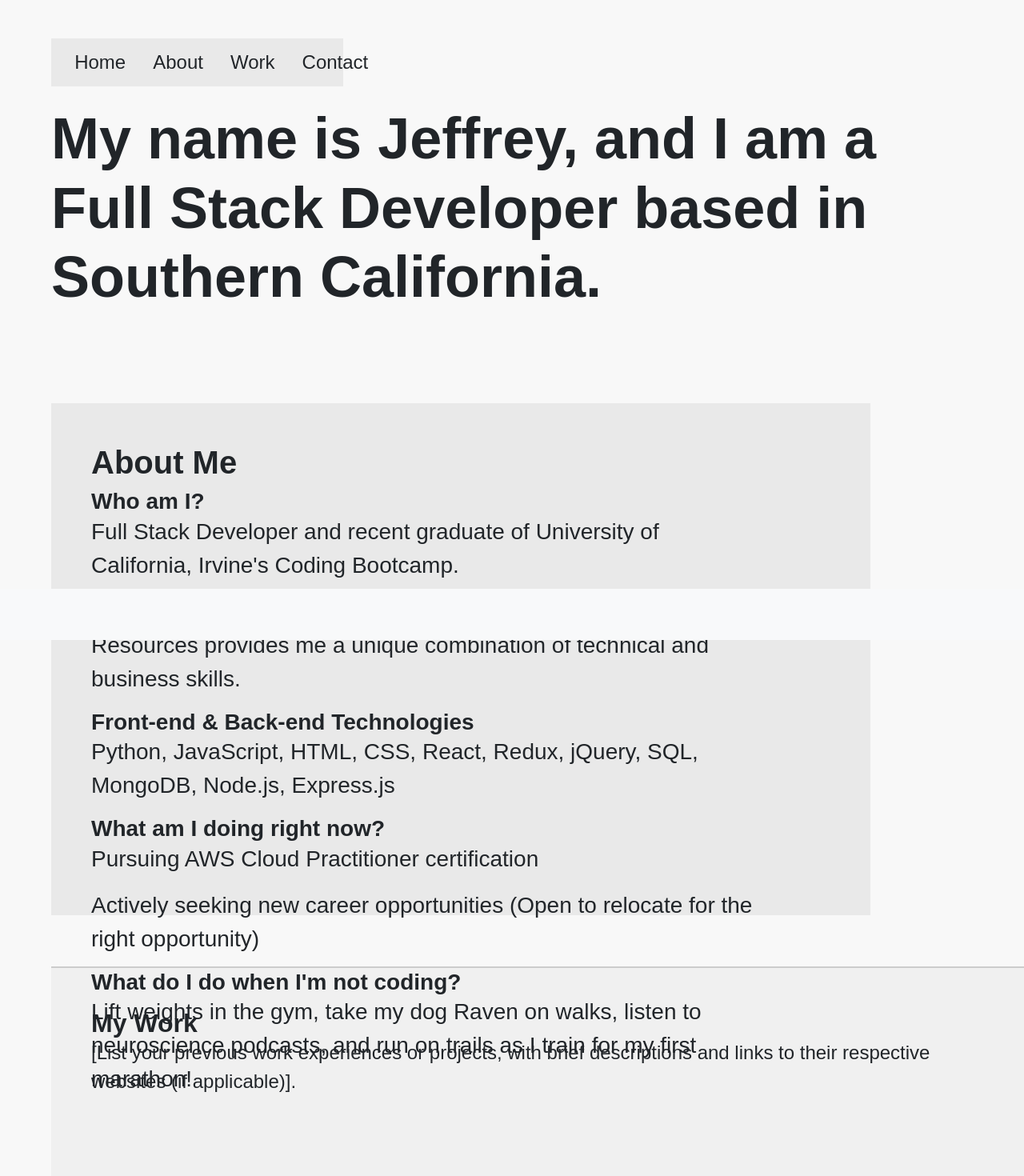
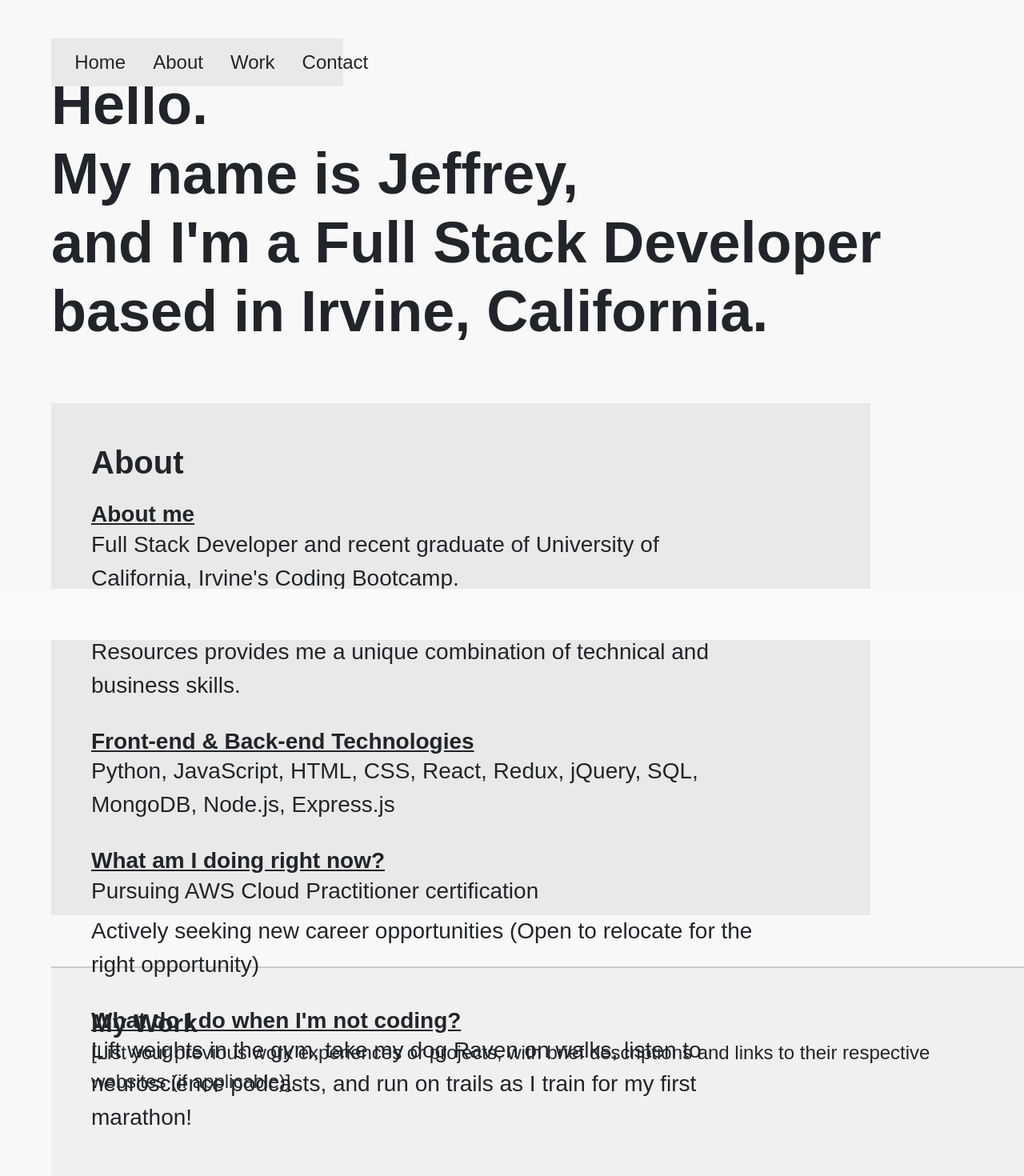
Before and after one commit to jffsun/portfolio-app, a React (Create React App) app: page / in a window 1280 px wide. Shown: the top 1470 px of the page at 80% size. Built offline with nearby package versions, Linux system fonts and the light colour scheme.

Commit message:
Navbar dropdown styling for links; Add to home page text; Spacing between about blurbs

```diff
--- a/src/pages/About.js
+++ b/src/pages/About.js
@@ -4,36 +4,28 @@ const About = () => {
   return (
     <div className="about-container" id="about">
       <div className="about-header">
-        <h2>About Me</h2>
+        <h2>About</h2>
       </div>
       <div className="about-content">
-      <h3>Who am I?</h3>
-        <p>
-          {/* Certificate / graduation logo */}
-          Full Stack Developer and recent graduate of University of California, Irvine's Coding Bootcamp.
+      <div className="about-blurb">
+        <h3>About me</h3>
+        <p>{/* Certificate / graduation logo */} Full Stack Developer and recent graduate of University of California, Irvine's Coding Bootcamp.</p>
+        <p> Diverse professional background of Finance and Human Resources provides me a unique combination of technical and business skills.</p>
+      </div>
+      <div className="about-blurb">
+        <h3>Front-end & Back-end Technologies</h3>
+        <p>Python, JavaScript, HTML, CSS, React, Redux, jQuery, SQL, MongoDB, Node.js, Express.js{/* Logos for each side by side with hover squiggle */}</p>
+      </div>
+      <div className="about-blurb">
+        <h3>What am I doing right now?</h3>
+        <p>Pursuing AWS Cloud Practitioner certification{/* AWS Logo */}</p>
+        <p>Actively seeking new career opportunities (Open to relocate for the right opportunity)</p>
+      </div>
+      <div className="about-blurb">
+        <h3>What do I do when I'm not coding?</h3>
+        <p> Lift weights in the gym, take my dog Raven on walks, listen to neuroscience podcasts, and run on trails as I train for my first marathon!{/* Animation of brain running */}
         </p>
-        <p>
-          Diverse professional background of Finance and Human Resources provides me a unique combination of technical and business skills.
-        </p>
-        <h3>Front-end & Back-end Technologies</h3>
-        <p>
-          Python, JavaScript, HTML, CSS, React, Redux, jQuery, SQL, MongoDB, Node.js, Express.js
-          {/* Insert logos for each side by side */}
-        </p>
-        <h3>
-          What am I doing right now?
-        </h3>
-        <p>
-          Pursuing AWS Cloud Practitioner certification
-        </p>
-        <p>
-          Actively seeking new career opportunities (Open to relocate for the right opportunity)
-        </p>
-        <h3>What do I do when I'm not coding?</h3>
-        <p>
-          Lift weights in the gym, take my dog Raven on walks, listen to neuroscience podcasts, and run on trails as I train for my first marathon!
-          {/* Animation of brain training / working out */}
-        </p>
+      </div>
       </div>
     </div>
   );
--- a/src/pages/Home.js
+++ b/src/pages/Home.js
@@ -5,9 +5,10 @@ const Home = ({ pageTitle }) => {
   return (
     <div className="home-container" id="home">
       <div className="home-content">
-        <h1>My name is Jeffrey, and I am a</h1>
-        <h1>Full Stack Developer based in</h1>
-        <h1>Southern California.</h1>
+        <h1>Hello.</h1>
+        <h1>My name is Jeffrey,</h1>
+        <h1>and I'm a Full Stack Developer</h1>
+        <h1>based in Irvine, California.</h1>
       </div>
     </div>
   );
--- a/src/styles/global.css
+++ b/src/styles/global.css
@@ -91,19 +91,24 @@ ul {
   list-style: none;
 }
 
-
 /* global styles */
 body {
   font-family: Arial, Helvetica, sans-serif;
   background-color: #f8f8f8;
 }
 
+
 h1, h2, h3, h4, h5, h6 {
   font-weight: bold;
 }
 
+/* TO DO: FUN Headers */
+h3 {
+  text-decoration:underline;
+}
+
 p {
-  margin-bottom: 1rem;
+  margin-bottom: 0.5rem;
 }
 
 a {
@@ -186,13 +191,17 @@ a:hover {
 }
 
 .about-header h2 {
-  margin-bottom: 1vh;
+  margin-bottom: 3vh;
   font-size: 2.5rem;
 }
 
 .about-content {
   width: 65vw;
   font-size: 1.75rem;
+}
+
+.about-blurb {
+  margin-bottom: 4vh;
 }
 
 .work {
@@ -227,6 +236,7 @@ footer button {
 @media (max-width: 767px) {
   .home-container  {
     height: 20vh;
+    width: 10vw;
   }
   .home-content h1 {
     font-size: 2.5rem;
@@ -245,7 +255,7 @@ footer button {
   .nav-links.show {
     display: block;
     border-radius: 10px;
-    opacity: 0.85;
+    opacity: 0.8;
   }
 
   .navbar-collapse {
@@ -264,12 +274,12 @@ footer button {
   }
   .nav-link {
     width: 100%;
-    padding: 5px;
+    padding: 10px;
     text-align: left;
     font-size: 1.25rem;
+    font-weight: bold;
   }
 }
-
 /* Styles for smartphones in landscape orientation and tablets in portrait orientation */
 @media screen and (min-width: 768px) and (max-width: 991px) {
   .home-container  {
```
